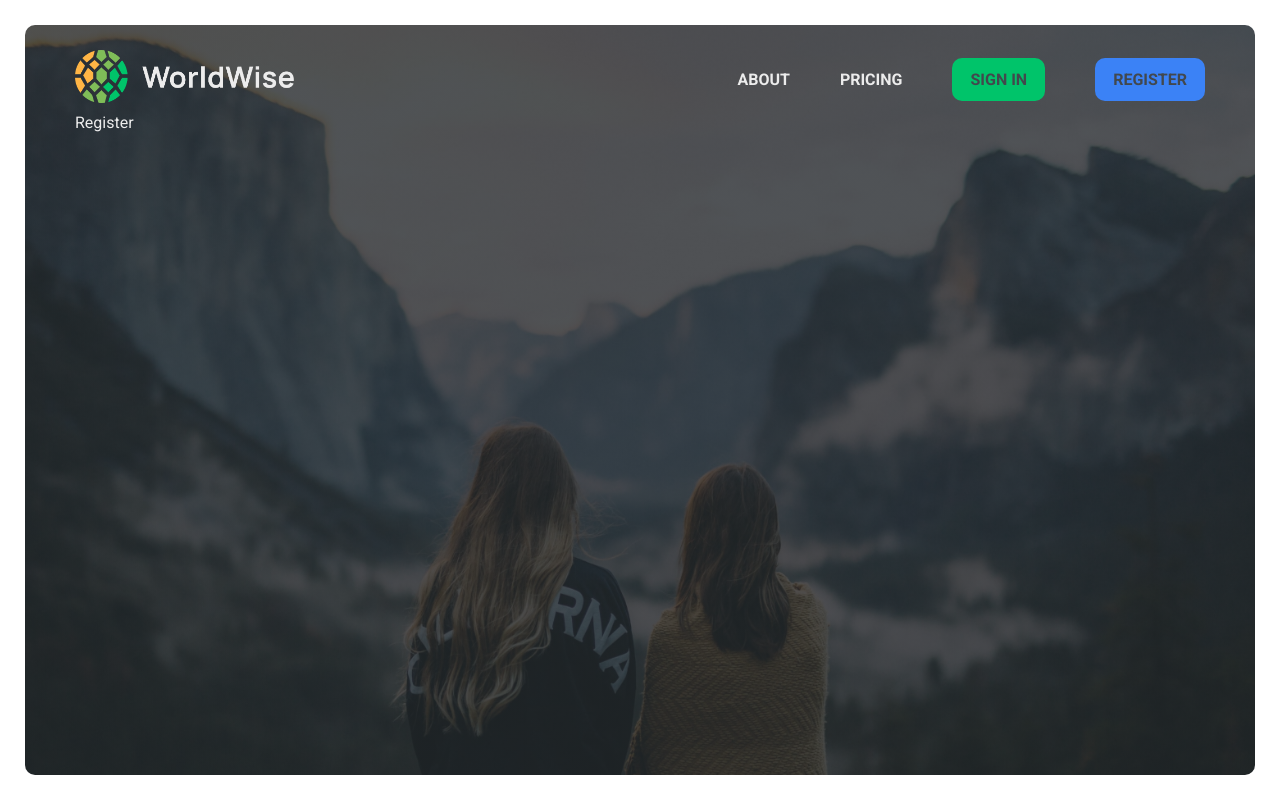
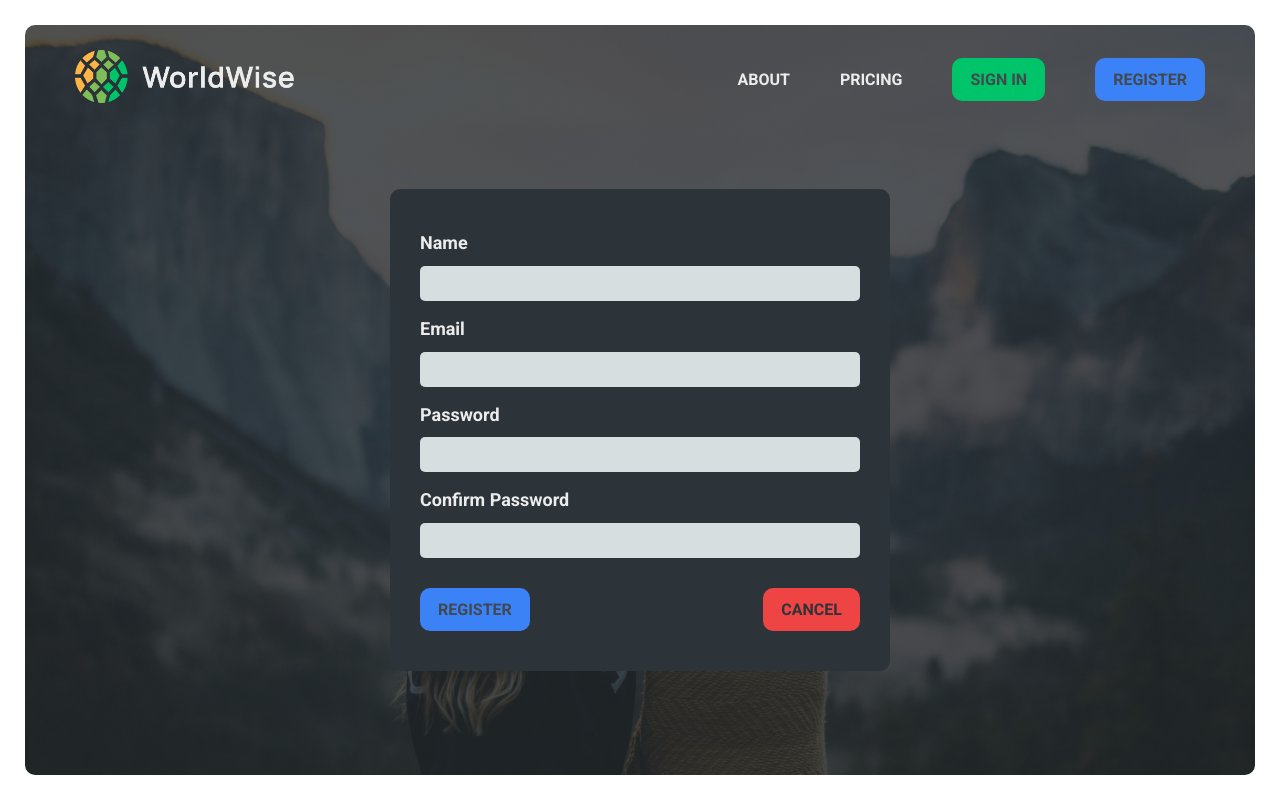
Before and after one commit to hasiukrostyslav/WorldWise, a React (Vite) app: page /register in a window 1280 px wide. Built offline with nearby package versions, Linux system fonts and the light colour scheme.

Commit message:
styled register page

```diff
--- a/src/components/Button.tsx
+++ b/src/components/Button.tsx
@@ -1,6 +1,6 @@
 import styled, { css } from 'styled-components';
 
-interface ButtonLinkProps {
+interface ButtonProps {
   size?: 'small' | 'medium' | 'large';
   $variation?: 'primary' | 'secondary' | 'danger';
   onClick?: () => void;
@@ -48,7 +48,7 @@ const variations = {
   `,
 };
 
-const ButtonLink = styled.button<ButtonLinkProps>`
+const Button = styled.button<ButtonProps>`
   border: none;
   border-radius: 1rem;
 
@@ -56,9 +56,9 @@ const ButtonLink = styled.button<ButtonLinkProps>`
   ${(props) => (props.$variation ? variations[props.$variation] : '')}
 `;
 
-ButtonLink.defaultProps = {
+Button.defaultProps = {
   $variation: 'primary',
   size: 'medium',
 };
 
-export default ButtonLink;
+export default Button;
--- a/src/components/Input.tsx
+++ b/src/components/Input.tsx
@@ -9,8 +9,9 @@ interface InputProps {
 const StyledInput = styled.label`
   display: flex;
   flex-direction: column;
-  gap: 1rem;
-  margin-bottom: 2rem;
+  gap: 0.8rem;
+  margin-bottom: 1.4rem;
+  font-size: 1.8rem;
 `;
 
 function Input({ label, type, name }: InputProps) {
--- a/src/pages/Register.tsx
+++ b/src/pages/Register.tsx
@@ -1,5 +1,50 @@
+import styled from 'styled-components';
+import Form from '../components/Form';
+import Input from '../components/Input';
+import Button from '../components/Button';
+import { useNavigate } from 'react-router-dom';
+
+const StyledRegister = styled.section`
+  flex-grow: 1;
+  display: flex;
+  align-items: center;
+  justify-content: center;
+
+  div {
+    margin-top: 3rem;
+    display: flex;
+    align-items: end;
+    justify-content: space-between;
+  }
+`;
+
 function Register() {
-  return <div>Register</div>;
+  const navigate = useNavigate();
+
+  return (
+    <StyledRegister>
+      <Form>
+        <Input label="Name" type="text" name="name" />
+        <Input label="Email" type="email" name="email" />
+        <Input label="Password" type="password" name="password" />
+        <Input
+          label="Confirm Password"
+          type="password"
+          name="confirm-password"
+        />
+        <div>
+          <Button $variation="secondary">Register</Button>
+          <Button
+            type="button"
+            $variation="danger"
+            onClick={() => navigate('/')}
+          >
+            Cancel
+          </Button>
+        </div>
+      </Form>
+    </StyledRegister>
+  );
 }
 
 export default Register;
```
